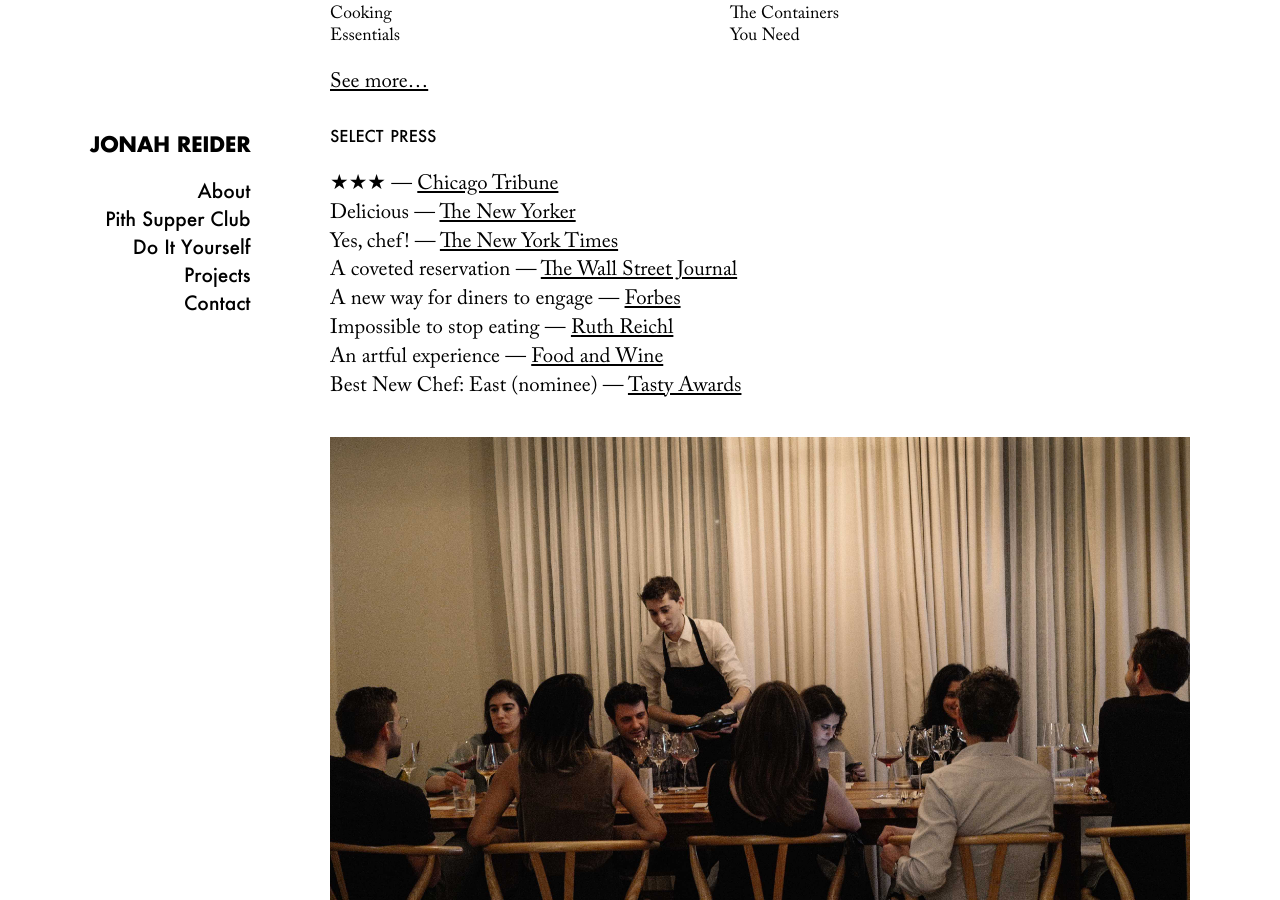
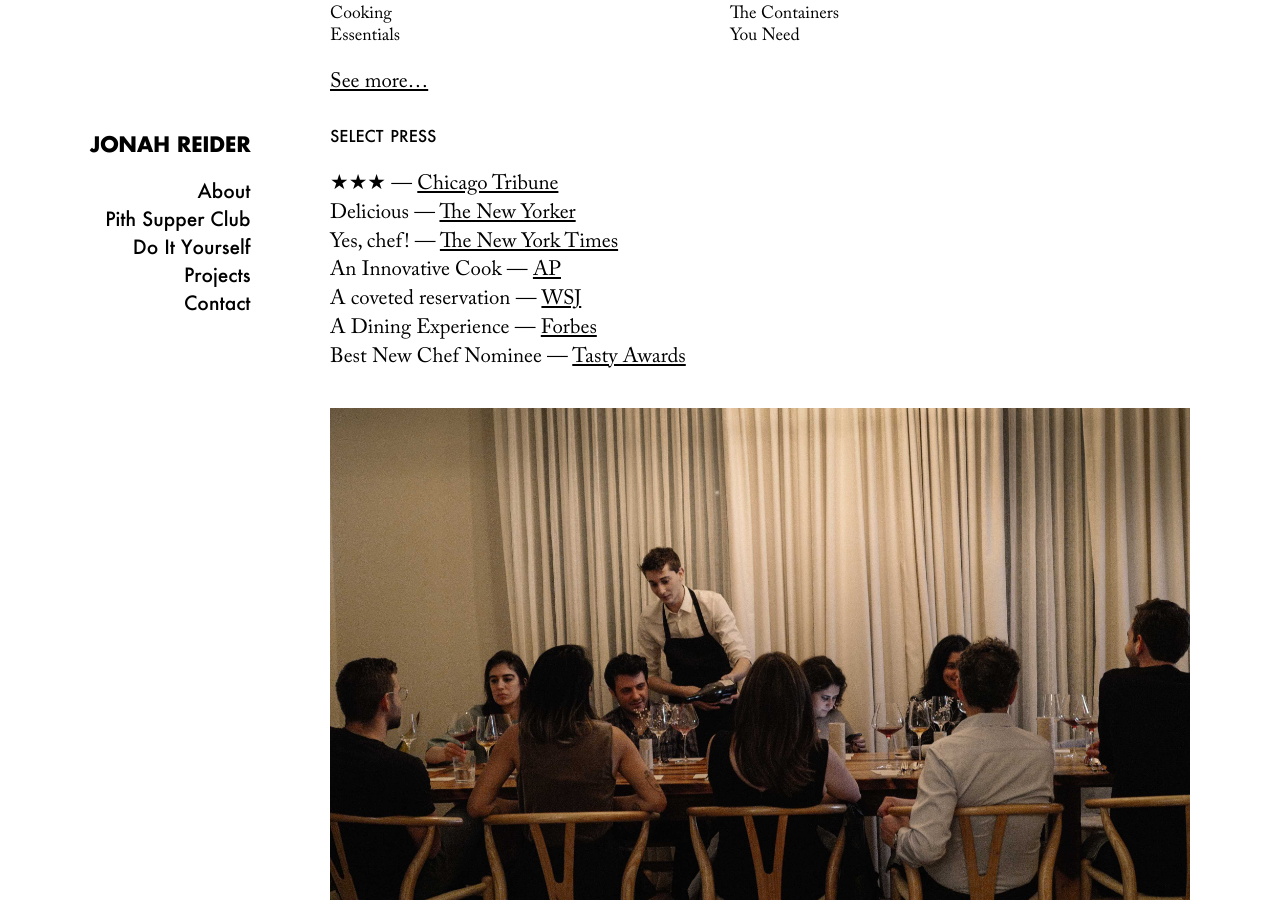
Before and after one commit to zoe-pith/pith-site, a Jekyll site: the page built from sections/about.md, in a window 1280 px wide and 900 px high, scrolled down 1074 px. Built offline with Jekyll 4.4.1, drawn with Linux system fonts in a browser that asks for light colours.

Commit message:
Update about.md

```diff
--- a/sections/about.md
+++ b/sections/about.md
@@ -55,11 +55,10 @@ Excellent hospitality does not have to be transactional and hierarchical. Sign u
 ★★★ — [Chicago Tribune](http://www.chicagotribune.com/dining/restaurants/ct-review-intro-jonah-reider-food-0928-20160924-column.html)
 Delicious — [The New Yorker](http://www.newyorker.com/magazine/2017/05/22/pith-graduates-from-the-dorm)
 Yes, chef! — [The New York Times](https://www.nytimes.com/2017/04/20/style/jonah-reider-pith-supper-club.html)
-A coveted reservation — [The Wall Street Journal](http://www.wsj.com/articles/for-columbia-student-entrepreneur-dorm-restaurant-is-just-the-first-course-1454113319)
-A new way for diners to engage — [Forbes](http://www.forbes.com/sites/eveturowpaul/2016/09/09/what-happens-when-the-dorm-room-chef-graduates/)
-Impossible to stop eating — [Ruth Reichl](http://ruthreichl.com/2016/04/a-pithy-meal.html/)
-An artful experience — [Food and Wine](http://www.foodandwine.com/chefs/why-these-chefs-are-creating-alternative-restaurant)
-Best New Chef: East (nominee) — [Tasty Awards]()
+An Innovative Cook — [AP](https://www.apnews.com/52519470af634cb6afc1c0a2e6c7d731)
+A coveted reservation — [WSJ](http://www.wsj.com/articles/for-columbia-student-entrepreneur-dorm-restaurant-is-just-the-first-course-1454113319)
+A Dining Experience — [Forbes](https://www.forbes.com/video/5734702032001/#40eac57de450)
+Best New Chef Nominee — [Tasty Awards]()
 
 ![Pith Supper Club in Brooklyn, New York]({{site.baseurl}}/images/supper_club_brooklyn.jpg)
 
```
